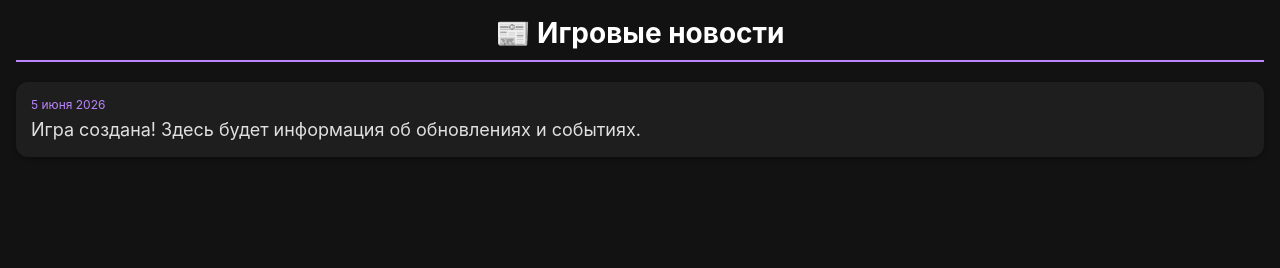
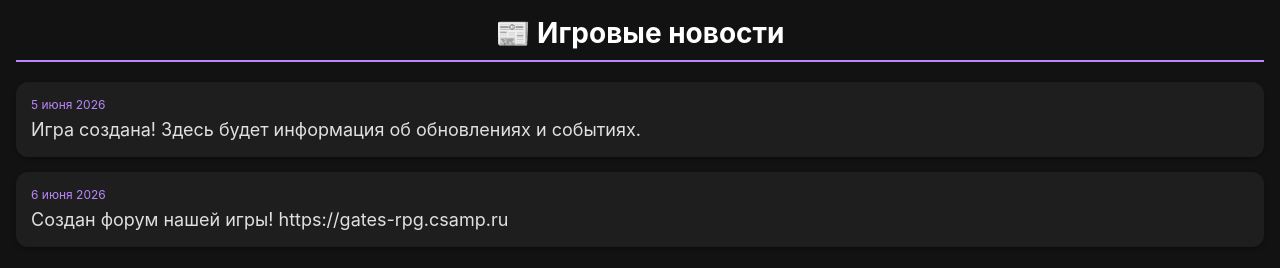
Before and after one commit to CursedPharaon/Gates-APP, a plain HTML site: page news.html in a window 1280 px wide. Drawn offline with Linux system fonts and the light colour scheme.

Commit message:
Update news.html

```diff
--- a/news.html
+++ b/news.html
@@ -49,6 +49,11 @@
         <div class="news-text">Игра создана! Здесь будет информация об обновлениях и событиях.</div>
     </div>
 
+<div class="news-item">
+        <div class="news-date">6 июня 2026</div>
+        <div class="news-text">Создан форум нашей игры! https://gates-rpg.csamp.ru</div>
+    </div>
+
     <!--
         👇 СЮДА ДОБАВЛЯЙ НОВЫЕ НОВОСТИ ПО ЭТОМУ ШАБЛОНУ:
     <div class="news-item">
```
